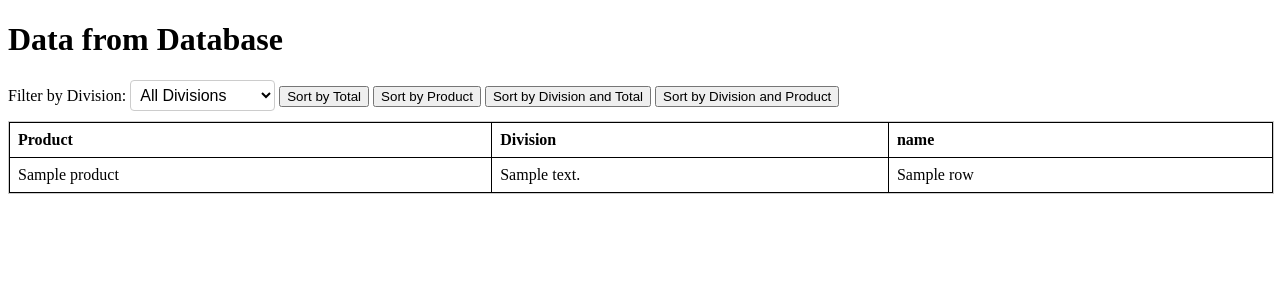
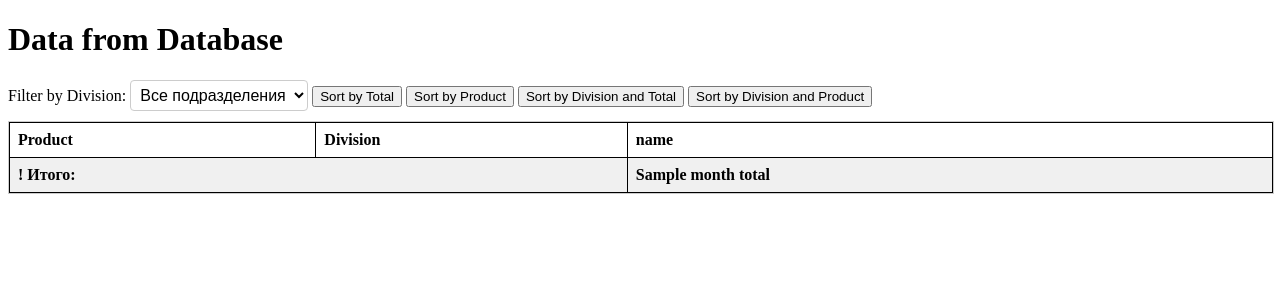
Before and after one commit to YVGunko/stplSales, a Flask app: template templates/show_data.html in a window 1280 px wide. Shown: the top 300 px of the page. Run offline with Flask 3, Linux system fonts and the light colour scheme; the template is opened without the code that fills it: most values are stand-ins (such as "Sample title", 1, 10 or a date in 2020); parts of the project's set-up code (start-up, migrations or seed data) failed here and were passed over.

Commit message:
tried to have the month names being localized but have no success

```diff
--- a/app.py
+++ b/app.py
@@ -3,7 +3,10 @@ import pandas as pd
 import pymysql
 import numpy as np
 import json
+import locale
 from datetime import datetime
+
+locale.setlocale(locale.LC_TIME, 'ru_RU.UTF-8')
 
 from config import MYSQL_CONFIG
 from api import api  # Import the API blueprint
@@ -235,11 +238,17 @@ def save_data():
 @app.route('/show_data', methods=['GET'])
 def show_data():
     try:
+        # Set locale for month names
+        locale.setlocale(locale.LC_TIME, 'ru_RU.UTF-8')
+        print('Current locale:', locale.getlocale(locale.LC_TIME))
+
         connection = pymysql.connect(**MYSQL_CONFIG)
         with connection.cursor() as cursor:
-            # Fetch divisions with names
+            # Fetch divisions with names, extracting month names and numbers
             query = """
-                SELECT s.product, s.total, d.name AS division_name, s.date_of_change
+                SELECT s.product, s.total, d.name AS division_name,
+                       DATE_FORMAT(s.date_of_change, '%M') AS month_name,
+                       MONTH(s.date_of_change) AS month_number
                 FROM sales s
                 JOIN division d ON s.division_code = d.code
             """
@@ -247,35 +256,59 @@ def show_data():
             results = cursor.fetchall()
 
         # Convert results to DataFrame
-        columns = ['Product', 'Total', 'Division', 'Date of Change']
+        columns = ['Product', 'Total', 'Division', 'Month', 'Month Number']
         data = pd.DataFrame(results, columns=columns)
 
         # Pivot the DataFrame
         pivot_table = data.pivot_table(
             index=['Product', 'Division'],
-            columns='Date of Change',
+            columns='Month',
             values='Total',
             aggfunc='sum',
             fill_value=0
+        )
+
+        # Sort the pivot table columns based on month number
+        pivot_table = pivot_table.reindex(
+            sorted(pivot_table.columns, key=lambda x: data[data['Month'] == x]['Month Number'].values[0]),
+            axis=1
         )
 
         pivot_table.reset_index(inplace=True)
 
         # Add a summary row
         summary_row = pivot_table.sum(numeric_only=True)
-        summary_row['Product'] = 'Total'
+        summary_row['Product'] = '! Итого:'
         summary_row['Division'] = ''
-        # Use pd.concat instead of append
-        pivot_table = pd.concat([pivot_table, summary_row.to_frame().T], ignore_index=True)
+        pivot_table = pd.concat([summary_row.to_frame().T, pivot_table], ignore_index=True)
+
+        # Add a flag to identify the total row
+        pivot_table['Total Row'] = pivot_table['Product'] == '! Итого:'
+
+        # Calculate month totals for passing to the template
+        month_totals = pivot_table.drop(columns=['Product', 'Division', 'Total Row']).sum().to_dict()
+        print('month_totals: ' + str(month_totals))  # Debugging line
+
+        # Create a mapping from English month names to Russian month names
+        month_mapping = {
+            'January': 'января', 'February': 'февраля', 'March': 'марта',
+            'April': 'апреля', 'May': 'мая', 'June': 'июня',
+            'July': 'июля', 'August': 'августа', 'September': 'сентября',
+            'October': 'октября', 'November': 'ноября', 'December': 'декабря'
+        }
+
+        # Map month totals using the localized month names
+        month_totals_localized = {month_mapping[month]: month_totals[month] for month in month_totals if month in month_mapping}
+
+        print('final month_totals: ' + str(month_totals_localized))  # Debugging line
 
     except pymysql.MySQLError as e:
         return render_template('show_data.html', error=str(e), data=[], divisions=[])
 
     # Prepare division list for filtering
-    division_list = [{'code': d[0], 'name': d[1]} for d in results]  # Adjust as needed
+    division_list = [{'code': d[0], 'name': d[1]} for d in results]
 
-    return render_template('show_data.html', data=pivot_table.to_dict(orient='records'), divisions=division_list)
-
+    return render_template('show_data.html', data=pivot_table.to_dict(orient='records'), month_totals=month_totals, divisions=division_list)
 
 if __name__ == '__main__':
     app.run(debug=True)
--- a/templates/show_data.html
+++ b/templates/show_data.html
@@ -5,15 +5,6 @@
     <meta name="viewport" content="width=device-width, initial-scale=1.0">
     <title>Show Data</title>
     <style>
-        table.data {
-            border-collapse: collapse;
-            width: 100%;
-        }
-        table.data th, table.data td {
-            border: 1px solid black;
-            padding: 8px;
-            text-align: left;
-        }
         .table-container {
             width: 100%;
             max-height: 360px; /* Set desired height */
@@ -21,6 +12,30 @@
             border: 1px solid #ccc; /* Optional border for the container */
             margin-top: 10px; /* Optional spacing */
         }
+
+        table.data {
+            border-collapse: collapse;
+            width: 100%;
+        }
+
+        table.data th, table.data td {
+            border: 1px solid black;
+            padding: 8px;
+            text-align: left;
+        }
+
+        thead th {
+            position: sticky; /* Enable sticky positioning */
+            top: 0; /* Set the top position */
+            background: #fff; /* Set background color for visibility */
+            z-index: 1; /* Ensure the header is above the content */
+        }
+
+        .bold {
+            font-weight: bold; /* Make total row bold */
+            background-color: #f0f0f0; /* Optional: Highlight the total row */
+        }
+
         select {
             font-size: 16px; /* Adjust font size */
             padding: 5px; /* Add some padding */
@@ -37,14 +52,14 @@
     <div>
         <label for="division-select">Filter by Division:</label>
         <select id="division-select" onchange="filterData()">
-            <option value="">All Divisions</option> <!-- Default unfiltered option -->
+            <option value="">Все подразделения</option> <!-- Default unfiltered option -->
             <!-- Options will be populated dynamically -->
         </select>
 
         <button onclick="sortData('total')">Sort by Total</button>
         <button onclick="sortData('product')">Sort by Product</button>
-        <button onclick="sortData('division_total')">Sort by Division and Total</button> <!-- New button -->
-        <button onclick="sortData('division_product')">Sort by Division and Product</button> <!-- New button -->
+        <button onclick="sortData('division_total')">Sort by Division and Total</button>
+        <button onclick="sortData('division_product')">Sort by Division and Product</button>
     </div>
 
     <div class="table-container">
@@ -52,21 +67,30 @@
             <thead>
                 <tr>
                     <th>Product</th>
-                    <th>Division</th> <!-- Division name displayed here -->
-                    {% for date in data[0].keys() if date not in ['Product', 'Division'] %}
-                        <th>{{ date }}</th>
+                    <th>Division</th>
+                    {% for month in month_totals.keys() %}
+                        <th>{{ month }}</th>
                     {% endfor %}
                 </tr>
             </thead>
             <tbody>
                 {% for row in data %}
-                    <tr>
-                        <td>{{ row.Product }}</td>
-                        <td>{{ row.Division }}</td> <!-- Division name displayed here -->
-                        {% for date in data[0].keys() if date not in ['Product', 'Division'] %}
-                            <td>{{ row[date] }}</td>
-                        {% endfor %}
-                    </tr>
+                    {% if row.Total_Row %}
+                        <tr class="bold">
+                            <td colspan="2">! Итого:</td>
+                            {% for month in month_totals.keys() %}
+                                <td>{{ month_totals[month] }}</td>
+                            {% endfor %}
+                        </tr>
+                    {% else %}
+                        <tr>
+                            <td>{{ row.Product }}</td>
+                            <td>{{ row.Division }}</td>
+                            {% for month in month_totals.keys() %}
+                                <td>{{ row[month|capitalize] }}</td>
+                            {% endfor %}
+                        </tr>
+                    {% endif %}
                 {% endfor %}
             </tbody>
         </table>
@@ -80,7 +104,7 @@
                 const divisions = await response.json();
 
                 const divisionSelect = document.getElementById('division-select');
-                divisionSelect.innerHTML = '<option value="">All Divisions</option>'; // Reset options
+                divisionSelect.innerHTML = '<option value="">Все подразделения</option>'; // Reset options
                 divisions.forEach(division => {
                     const option = document.createElement('option');
                     option.value = division[0]; // Assuming 'code' is at index 0
@@ -101,7 +125,7 @@
             const rows = table.getElementsByTagName('tbody')[0].rows;
 
             for (let row of rows) {
-                const divisionCell = row.cells[1].innerText; // Division name is now in the second column
+                const divisionCell = row.cells[1]?.innerText; // Division name is now in the second column
                 const rowDivisionCode = getDivisionCodeFromName(divisionCell); // Convert name back to code for comparison
                 if (divisionCode === "" || rowDivisionCode === divisionCode) {
                     row.style.display = ""; // Show row
@@ -148,7 +172,7 @@
                     return divisionA > divisionB ? 1 : -1; // Otherwise sort by Division
                 } else if (order === 'division_product') {
                     let productA = a.cells[0].innerText.toLowerCase();
-                    let productB = b.cells[0].innerText.toLowerCase();
+                    let productB = a.cells[0].innerText.toLowerCase();
                     if (divisionA === divisionB) {
                         return productA > productB ? 1 : -1; // If divisions are equal, sort by Product
                     }
```
